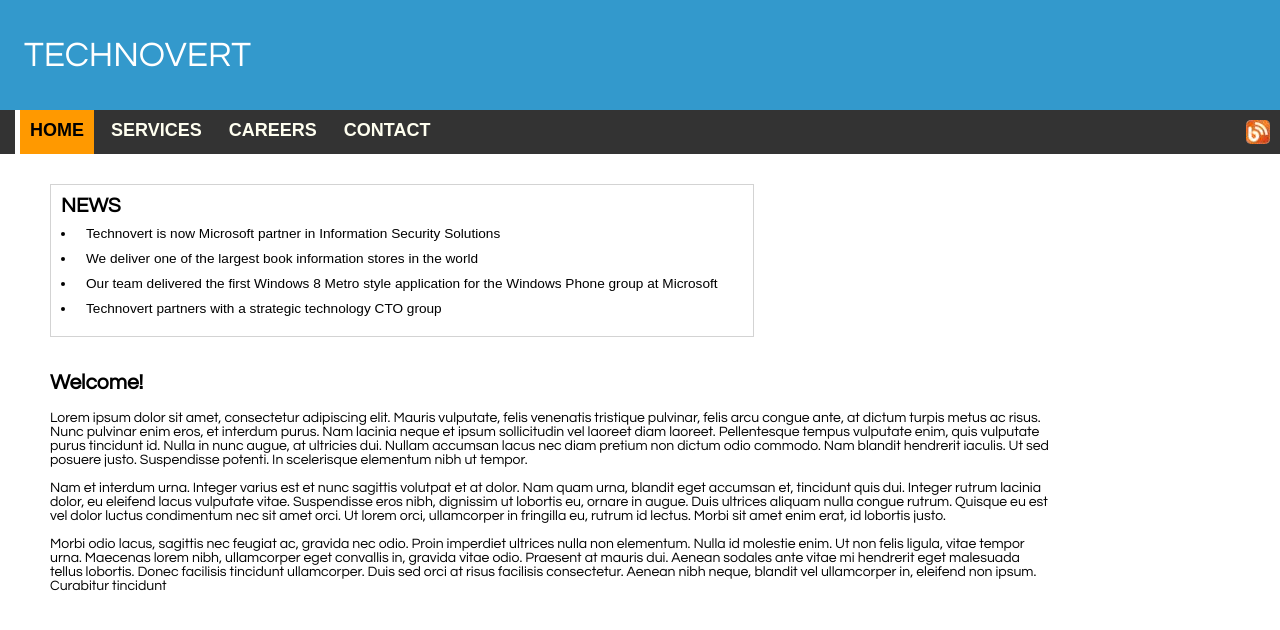
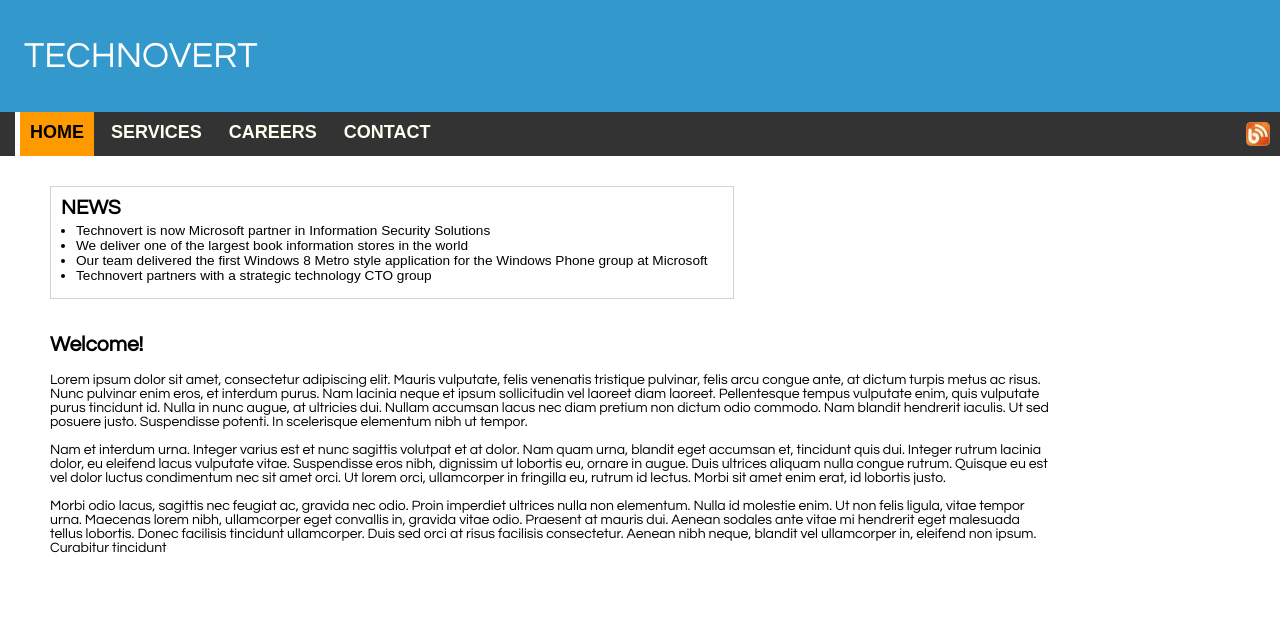
Before and after one commit to tarun-veerabrahma/technovert, a plain HTML site: page task1.html in a window 1280 px wide. Drawn offline with Linux system fonts and the light colour scheme.

Commit message:
Update Task1.css

```diff
--- a/Task1.css
+++ b/Task1.css
@@ -60,8 +60,9 @@
 	margin: 0;
 	float: left;
 	padding: 5px 8px;
-	font-size: 35px;
+	font-size: 36px;
 	color: white;
+	font-weight: 300;
 }
 
 .home {
@@ -82,7 +83,7 @@
 	margin: 0;
 	padding: 5px 15px;
 }
-.home .news .list .point{
+.home .news .list .item{
 	padding: 5px 10px;
 }
 .home .content {
@@ -100,7 +101,7 @@
 .careers {
 	margin: 5px 20px 0px 36px;
 }
-.content,.contentHeading{
+.content,.contentHeading,.newsHeading{
 	color: black;
 	font-family: "Century Gothic";
 }
@@ -142,8 +143,13 @@
 	border: 1px solid rgb(153, 153, 153);
 	border-radius: 2px;
 }
-
-
+/*.careers .row.lastRow{
+	display: grid;
+	grid-template-columns: auto auto;
+}
+.careers .secondCell{
+	grid-column-start: 2;
+}*/
 .contact {
 	margin: 5px 20px 0px 20px;
 }
```
